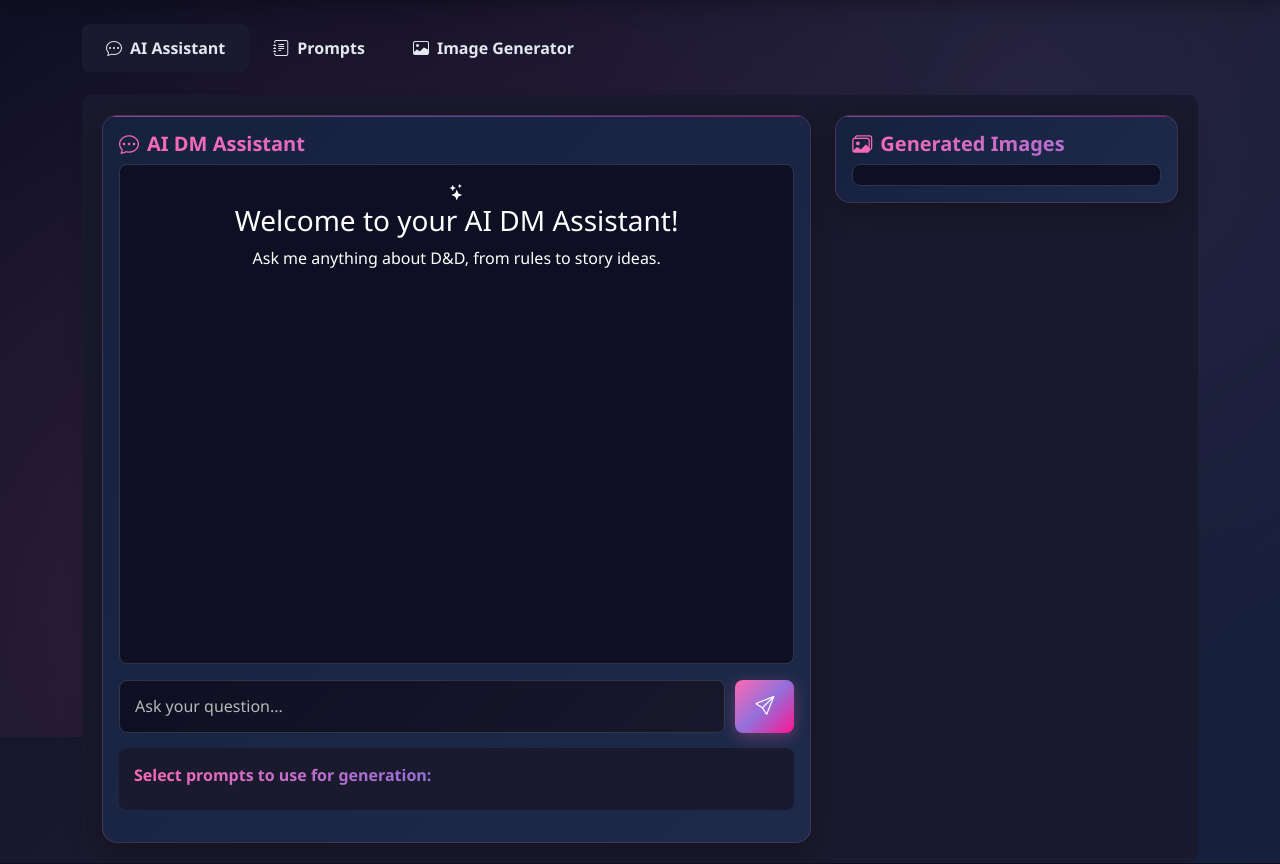
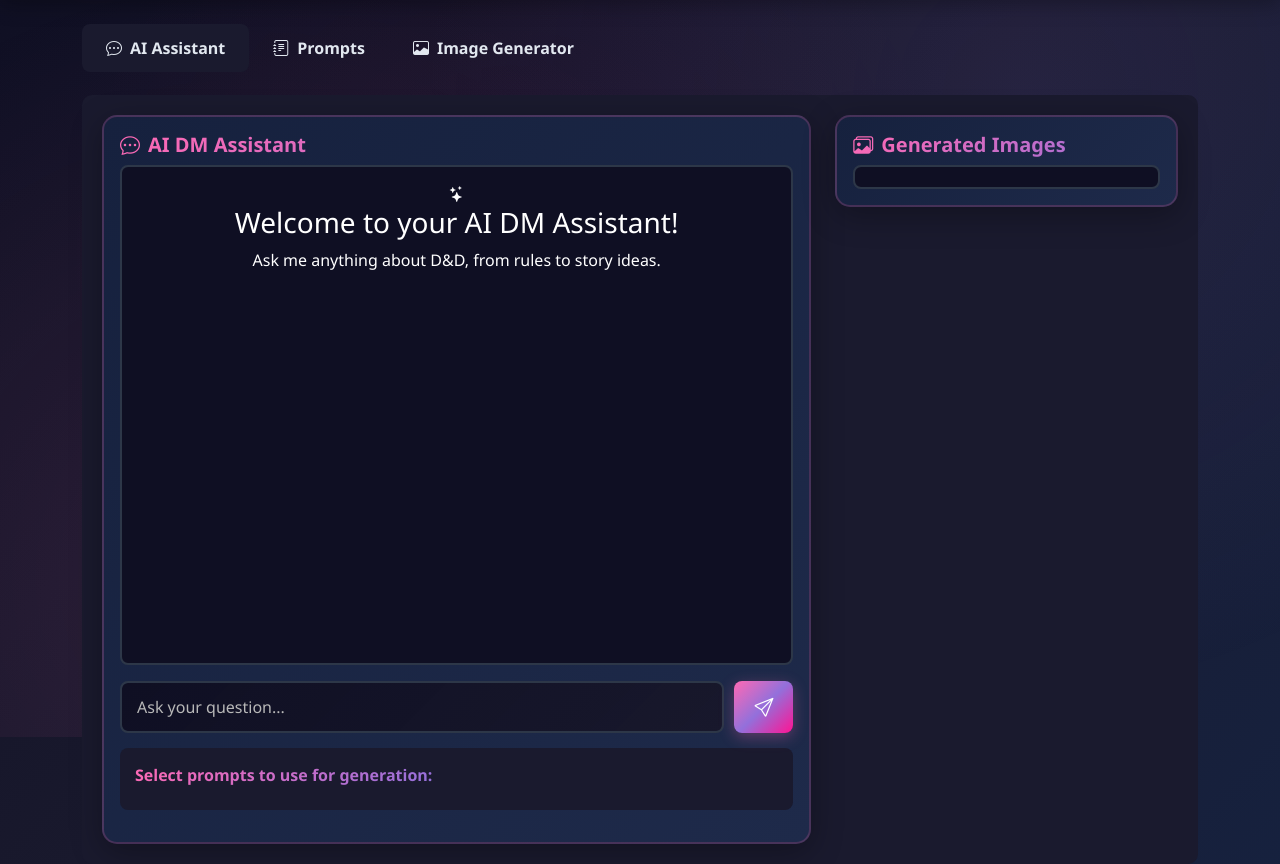
Before and after one commit to NobidoNs/JarvisDND, a Flask app: page /dashboard in a window 1280 px wide. Shown: the part 63-927 px from the top of the page. Run offline with Flask 2, Linux system fonts and the light colour scheme; the visitor is signed in with stand-in values (Sample User, id 1); data comes from the database, SQL or seed files in the repository; data that the repository does not hold is empty; parts of the project's set-up code (start-up, migrations or seed data) failed here and were passed over; some libraries are stand-ins or nearby versions.

Commit message:
fix border

```diff
--- a/static/css/style.css
+++ b/static/css/style.css
@@ -91,7 +91,7 @@ body::before {
 .nav-pills .nav-link {
     background: var(--gradient-card);
     color: var(--text-secondary) !important;
-    border: 1px solid transparent;
+    border: 2px solid transparent;
     background-clip: padding-box;
     margin: 0 5px;
     border-radius: 25px;
@@ -133,7 +133,7 @@ body::before {
 /* Cards */
 .card {
     background: var(--gradient-card);
-    border: 1px solid rgba(255, 105, 180, 0.2);
+    border: 2px solid rgba(255, 105, 180, 0.2);
     border-radius: 15px;
     box-shadow: 0 8px 32px rgba(0, 0, 0, 0.3);
     backdrop-filter: blur(10px);
@@ -143,14 +143,7 @@ body::before {
 }
 
 .card::before {
-    content: '';
-    position: absolute;
-    top: 0;
-    left: 0;
-    right: 0;
-    height: 1px;
-    background: var(--gradient-primary);
-    opacity: 0.5;
+    display: none;
 }
 
 .card:hover {
@@ -286,7 +279,7 @@ body::before {
     padding: 1rem;
     height: 400px;
     overflow-y: auto;
-    border: 1px solid rgba(255, 105, 180, 0.2);
+    border: 2px solid rgba(255, 105, 180, 0.2);
     backdrop-filter: blur(10px);
 }
 
@@ -785,7 +778,7 @@ body::before {
     max-height: 600px;
     overflow-y: auto;
     padding: 10px;
-    border: 1px solid var(--border-color);
+    border: 2px solid var(--border-color);
     border-radius: 8px;
     background-color: var(--dark-bg);
 }
@@ -793,7 +786,7 @@ body::before {
 .gallery-item {
     margin-bottom: 15px;
     background-color: var(--card-bg);
-    border: 1px solid var(--border-color);
+    border: 2px solid var(--border-color);
     border-radius: 8px;
     overflow: hidden;
 }
@@ -816,7 +809,7 @@ body::before {
 .chat-container {
     height: 500px;
     overflow-y: auto;
-    border: 1px solid var(--border-color);
+    border: 2px solid var(--border-color);
     border-radius: 8px;
     background-color: var(--dark-bg);
     padding: 15px;
@@ -849,7 +842,7 @@ body::before {
 
 .chat-input-container .form-control {
     flex: 1;
-    border: 1px solid var(--border-color);
+    border: 2px solid var(--border-color);
     border-radius: 8px;
     padding: 12px 15px;
     font-size: 1rem;
@@ -868,8 +861,12 @@ body::before {
     display: flex;
     align-items: center;
     justify-content: center;
+    min-width: 50px;
+    min-height: 50px;
 }
 
 .chat-input-container .btn i {
     font-size: 1.2rem;
+    margin: 0;
+    line-height: 1;
 }
```
